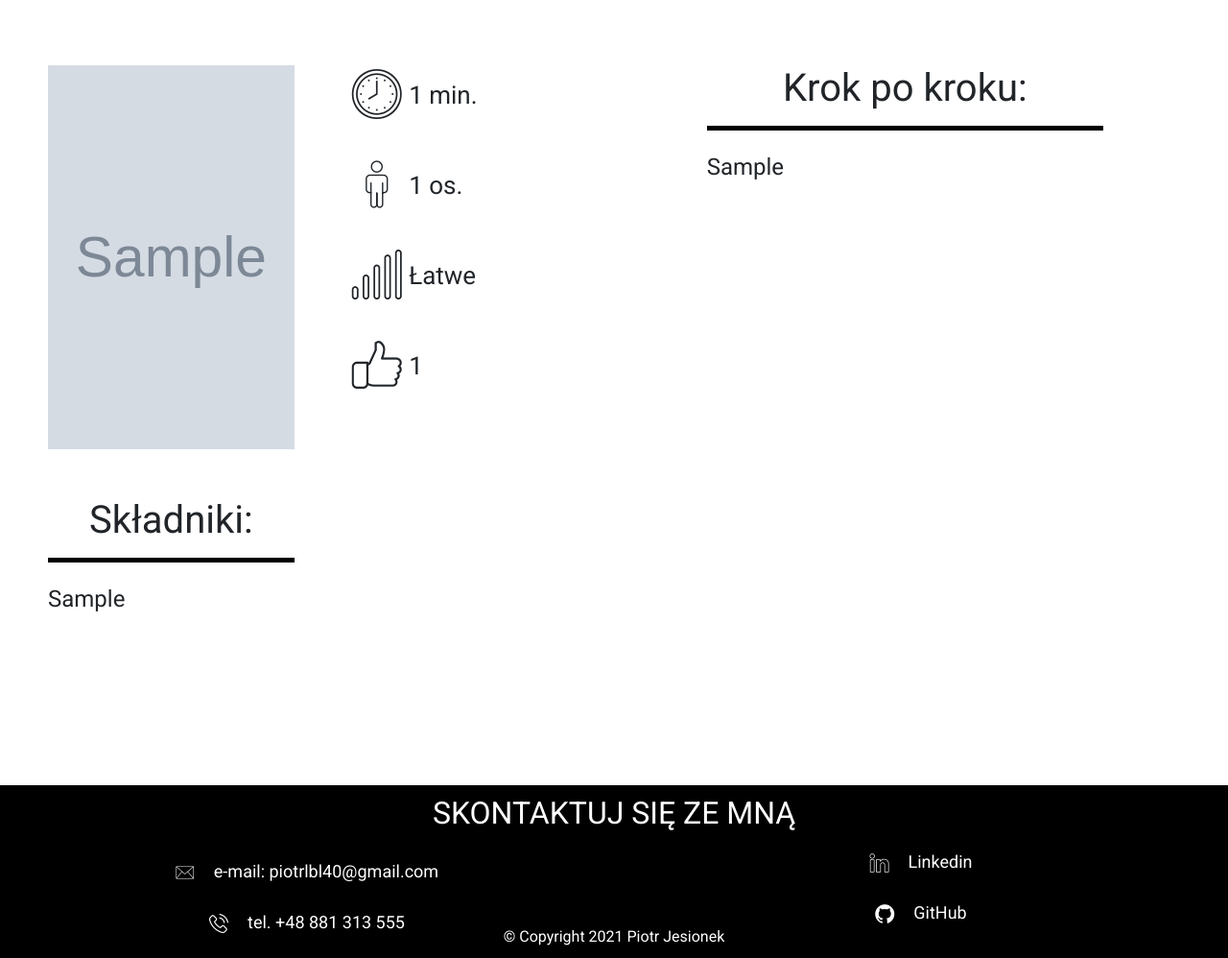
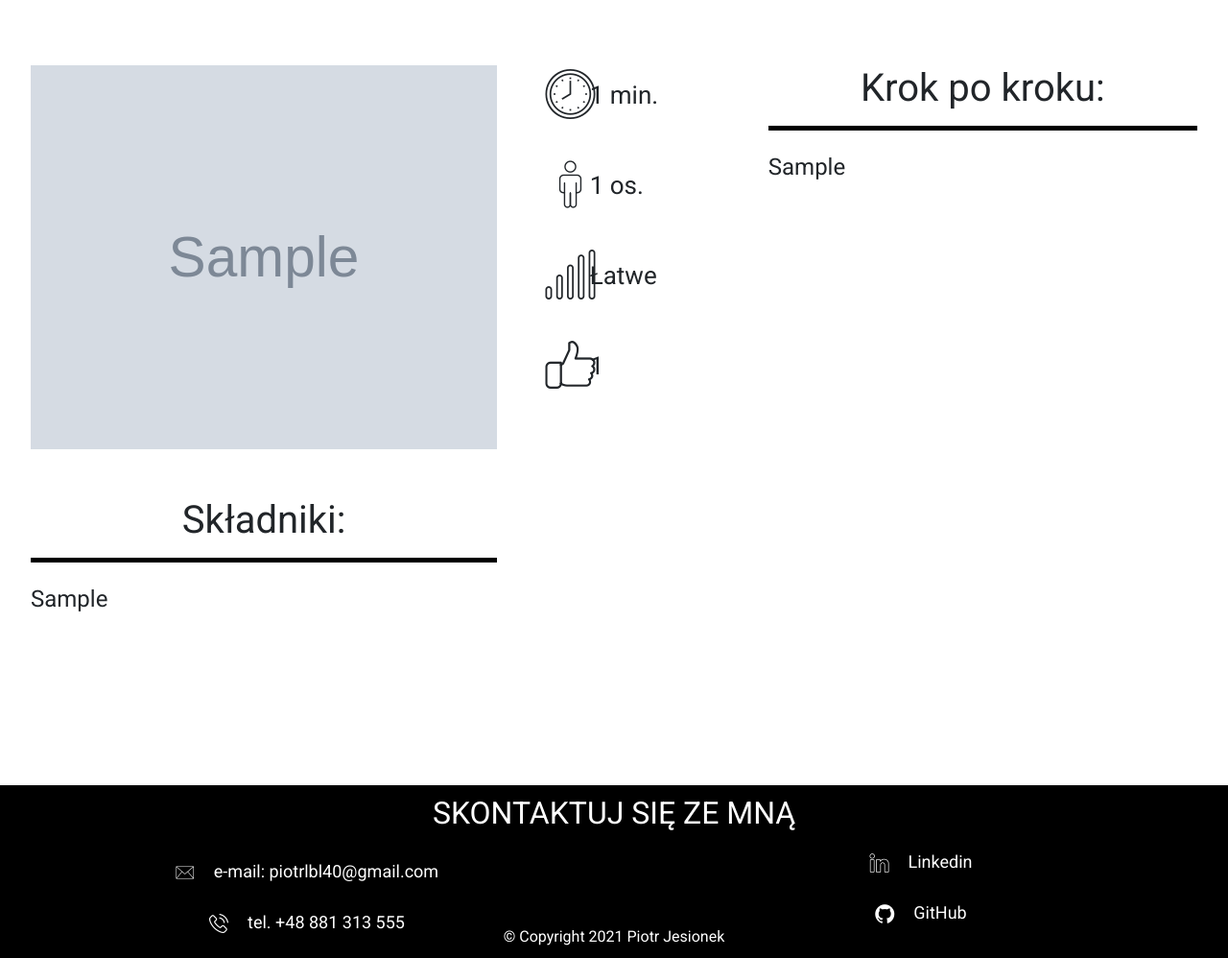
Before and after one commit to Jesioon/Foody, a Django app: page /recipe/1/ in a window 1280 px wide. Shown: the part 167-1165 px from the top of the page at 96% size. Run offline with Django 3.2, Linux system fonts and the light colour scheme; tables that the repository leaves empty hold one stand-in row (values such as "Sample post"); grey boxes marked "Sample" are stand-in pictures; style sheets or scripts are compiled from the project's sources; some libraries are stand-ins or nearby versions; some web fonts are replaced.

Commit message:
Fix a bug with display recipe image in recipe.html

```diff
--- a/foddys/static/foddys/css/style.css
+++ b/foddys/static/foddys/css/style.css
@@ -397,6 +397,7 @@ div.recipes div.recipe {
   background-size: cover;
   background-position: 50%, 50%;
   background-repeat: no-repeat;
+  background-position: center;
   position: relative;
   -webkit-transition: .3s;
   transition: .3s;
@@ -419,6 +420,9 @@ div.recipe p, .recipesList p {
   -webkit-transition: .3s;
   transition: .3s;
   cursor: pointer;
+  width: 105%;
+  word-wrap: break-word;
+  text-align: center;
 }
 
 div.recipe:hover, .recipesList > div:hover {
@@ -477,8 +481,6 @@ header.recipesPage {
 }
 
 section.recipesList {
-  margin-top: 10vh;
-  margin-bottom: 40px;
   display: -webkit-box;
   display: -ms-flexbox;
   display: flex;
@@ -487,16 +489,19 @@ section.recipesList {
   -ms-flex-wrap: wrap;
       flex-wrap: wrap;
   margin-bottom: 100px;
+  width: 95%;
+  margin: 10vh auto 40px auto;
 }
 
 .recipesList div {
   -ms-flex-preferred-size: 23%;
       flex-basis: 23%;
   height: 280px;
-  margin-bottom: 80px;
+  margin-bottom: 150px;
   background-size: cover;
   background-position: 50%, 50%;
   background-repeat: no-repeat;
+  background-position: center;
   position: relative;
   -webkit-transition: .3s;
   transition: .3s;
@@ -518,36 +523,8 @@ div.wholeRecipe {
   -webkit-box-align: start;
       -ms-flex-align: start;
           align-items: flex-start;
-  margin-top: 65px;
-  max-width: 100%;
-  padding: 0 50px;
-}
-
-div.ImageAndIngredients {
-  display: -webkit-box;
-  display: -ms-flexbox;
-  display: flex;
-  -webkit-box-orient: vertical;
-  -webkit-box-direction: normal;
-      -ms-flex-direction: column;
-          flex-direction: column;
-  -ms-flex-preferred-size: 32%;
-      flex-basis: 32%;
-  margin-right: 60px;
-}
-
-div.recipeImg {
-  height: 400px;
-  width: 100%;
-  margin-bottom: 50px;
-  background-position: center;
-  background-repeat: no-repeat;
-  background-size: cover;
-}
-
-div.recipeIngredients {
-  min-height: 300px;
-  width: 100%;
+  margin: 65px auto 0 auto;
+  width: 95%;
 }
 
 div.wholeRecipe h2 {
@@ -563,10 +540,40 @@ div.wholeRecipe p {
   text-align: justify;
 }
 
+div.ImageAndIngredients {
+  -ms-flex-preferred-size: 40%;
+      flex-basis: 40%;
+  display: -webkit-box;
+  display: -ms-flexbox;
+  display: flex;
+  -webkit-box-orient: vertical;
+  -webkit-box-direction: normal;
+      -ms-flex-direction: column;
+          flex-direction: column;
+}
+
+div.recipeImg {
+  -ms-flex-preferred-size: 400px;
+      flex-basis: 400px;
+  width: 100%;
+  margin-bottom: 50px;
+  background-position: center;
+  background-repeat: no-repeat;
+  background-size: cover;
+  background-size: cover;
+  background-position: 50%, 50%;
+}
+
+div.recipeIngredients {
+  min-height: 300px;
+  width: 100%;
+}
+
 div.recipeIcons {
-  width: 250px;
+  -ms-flex-preferred-size: 15%;
+      flex-basis: 15%;
   height: 500px;
-  margin-right: 100px;
+  padding-left: 50px;
 }
 
 div.recipeIcons p {
@@ -588,10 +595,9 @@ div.recipeIcons span {
 
 div.recipeSteps {
   min-height: 300px;
-  -ms-flex-preferred-size: 60%;
-      flex-basis: 60%;
+  -ms-flex-preferred-size: 45%;
+      flex-basis: 45%;
   padding-left: 100px;
-  margin-right: 80px;
 }
 
 .wrap.testowanie {
--- a/foddys/static/foddys/scss/_homepage.scss
+++ b/foddys/static/foddys/scss/_homepage.scss
@@ -37,10 +37,6 @@ header.mainHeader a:hover {
     font-size: 45px;
 }
 
-// main {
-//     margin: 50px 0 100px;
-// }
-
 section.threeRecipes {
     margin-top: 50px;
 }
@@ -72,6 +68,7 @@ div.recipes div.recipe {
     background-size: cover;
     background-position: 50%, 50%;
     background-repeat: no-repeat;
+    background-position: center;
     position: relative;
     transition: .3s;
 }
@@ -91,6 +88,9 @@ div.recipe p, .recipesList p {
     font-size: 27px;
     transition: .3s;
     cursor: pointer;
+    width: 105%;
+    word-wrap: break-word; // do sprawdzenia ta komenda
+    text-align: center;
 }
 
 div.recipe:hover, .recipesList>div:hover {
--- a/foddys/static/foddys/scss/_recipe.scss
+++ b/foddys/static/foddys/scss/_recipe.scss
@@ -10,30 +10,8 @@ h1.recipeTitle {
 div.wholeRecipe {
     display: flex;
     align-items: flex-start;
-    margin-top: 65px;
-    max-width: 100%;
-    padding: 0 50px;
-}
-
-div.ImageAndIngredients {
-    display: flex;
-    flex-direction: column;
-    flex-basis: 32%;
-    margin-right: 60px;
-}
-
-div.recipeImg {
-    height: 400px; //tu będzie max-height
-    width: 100%;
-    margin-bottom: 50px;
-    background-position: center;
-    background-repeat: no-repeat;
-    background-size: cover;
-}
-
-div.recipeIngredients {
-    min-height: 300px;
-    width: 100%;
+    margin: 65px auto 0 auto;
+    width: 95%;
 }
 
 div.wholeRecipe h2 {
@@ -49,10 +27,32 @@ div.wholeRecipe p {
     text-align: justify;
 }
 
+div.ImageAndIngredients {
+    flex-basis: 40%;
+    display: flex;
+    flex-direction: column;
+}
+
+div.recipeImg {
+    flex-basis: 400px;
+    width: 100%;
+    margin-bottom: 50px;
+    background-position: center;
+    background-repeat: no-repeat;
+    background-size: cover;
+    background-size: cover;
+    background-position: 50%, 50%;
+}
+
+div.recipeIngredients {
+    min-height: 300px;
+    width: 100%;
+}
+
 div.recipeIcons {
-    width: 250px;
+    flex-basis: 15%;
     height: 500px;
-    margin-right: 100px;
+    padding-left: 50px;
 }
 
 div.recipeIcons p {
@@ -73,7 +73,6 @@ div.recipeIcons span {
 
 div.recipeSteps {
     min-height: 300px;
-    flex-basis: 60%;
+    flex-basis: 45%;
     padding-left: 100px;
-    margin-right: 80px;
 }
--- a/foddys/static/foddys/scss/_recipes.scss
+++ b/foddys/static/foddys/scss/_recipes.scss
@@ -20,21 +20,22 @@ header.recipesPage {
 
 // More CSS to this website is in _homepage.scss
 section.recipesList {
-    margin-top: 10vh;
-    margin-bottom: 40px;
     display: flex;
     justify-content: space-around;
     flex-wrap: wrap;
     margin-bottom: 100px;
+    width: 95%;
+    margin: 10vh auto 40px auto;
 }
 
 .recipesList div {
     flex-basis: 23%;
     height: 280px;
-    margin-bottom: 80px;
+    margin-bottom: 150px;
     background-size: cover;
     background-position: 50%, 50%;
     background-repeat: no-repeat;
+    background-position: center;
     position: relative;
     transition: .3s;
 }
--- a/foddys/static/foddys/scss/_reset.scss
+++ b/foddys/static/foddys/scss/_reset.scss
@@ -18,5 +18,4 @@ body {
 
 div.wrap {
     margin-top: 65px;
-
 }
--- a/foddys/templates/foddys/recipes.html
+++ b/foddys/templates/foddys/recipes.html
@@ -17,7 +17,7 @@
     {% for recipe in recipes %}
     <div class='recipeItem' style='background-image: url({{recipe.image.url}});'>
       <div class="darkHover">
-        <a href="{% url 'foddys:recipe' recipe.id %}"><p>{{recipe.recipe_name.title}}</p></a>
+        <a href="{% url 'foddys:recipe' recipe.id %}"><p>{{recipe.recipe_name}}</p></a>
       </div>
     </div>
     {% empty %}
```
Also changed, not shown: foddys/templates/foddys/index.html (+4 -4 lines), 1 other file.
